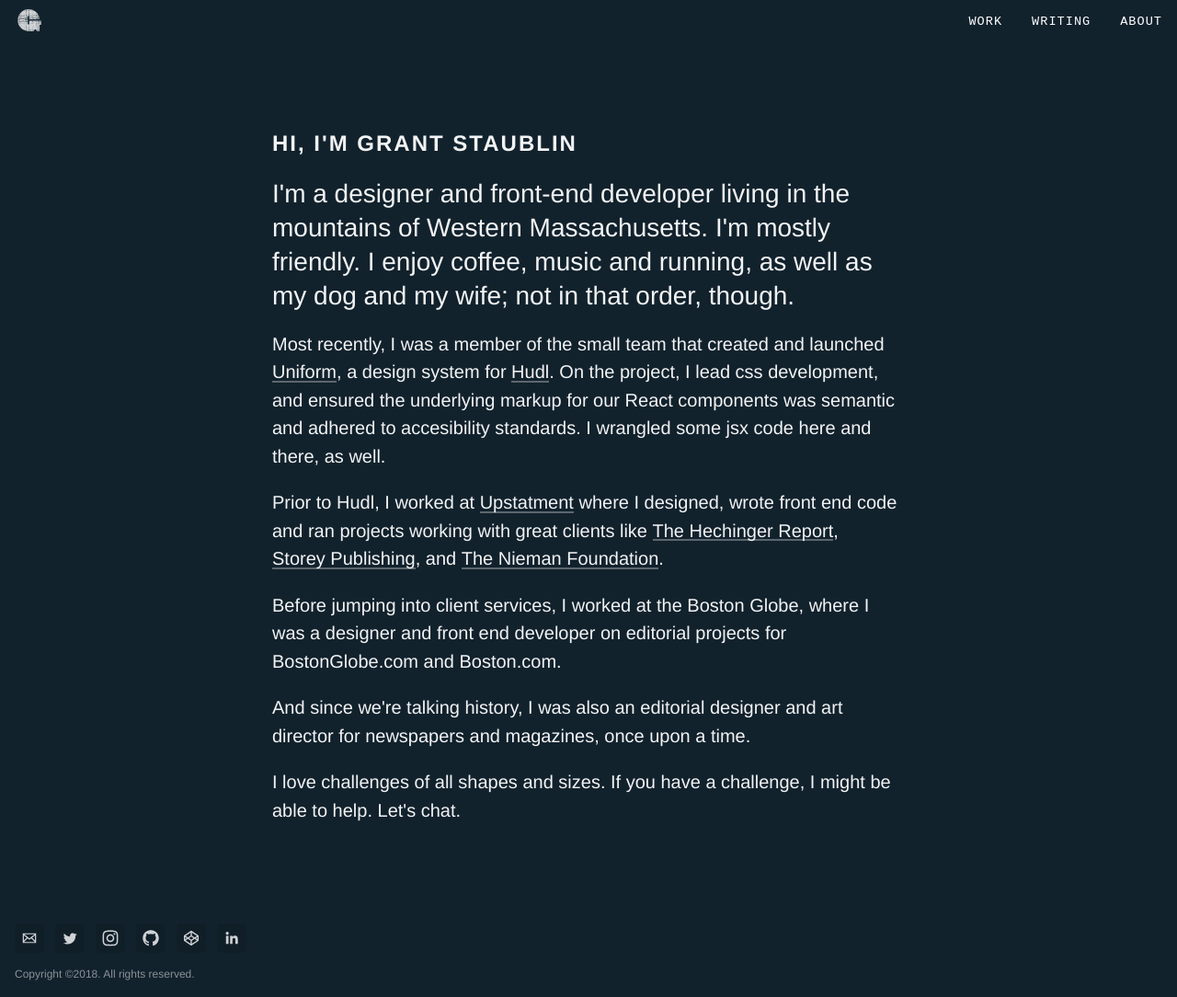
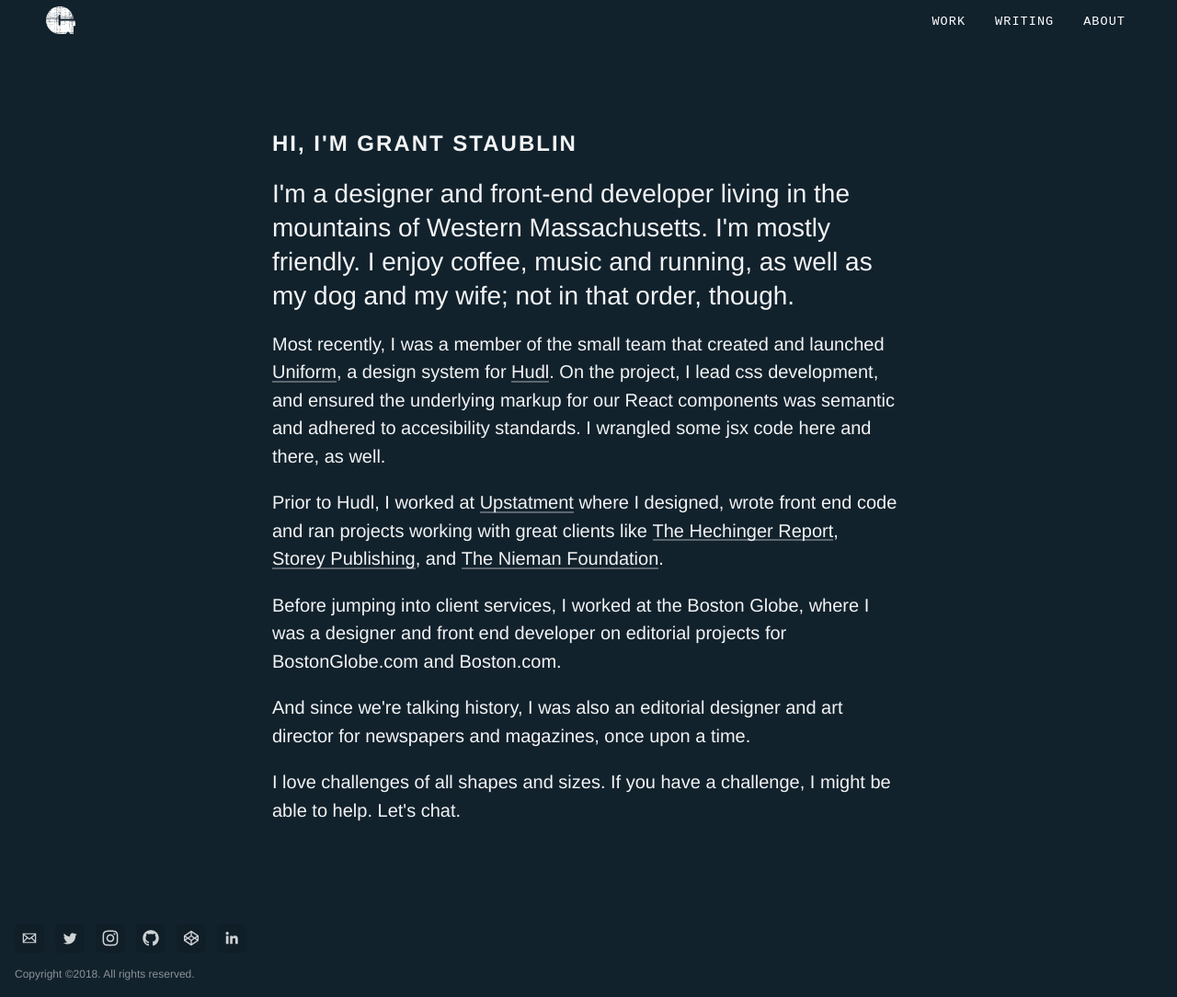
Before and after one commit to gcstaublin/gcstaublin.github.io, a Jekyll site: the page built from index.html, in a window 1280 px wide. Shown: the whole page at 92% size. Built offline with Jekyll 4.4.1, drawn with Linux system fonts in a browser that asks for light colours; nearby versions of some CDN libraries; the list of posts is cut into pages by our own code.

Commit message:
Reworking header, nav a bit

```diff
--- a/static/scss/_header.scss
+++ b/static/scss/_header.scss
@@ -6,7 +6,13 @@
 // --------------------------------------------
 // --------------------------------------------
 .header {
-  padding-left: $space-one;
+  // padding-left: $space-one;
+  width: 100%;
+  max-width: 1200px;
+  margin-left: auto;
+  margin-right: auto;
+
+  background-color: #12222d;
 
   .page-about &,
   .gcs-page--post &,
@@ -21,5 +27,5 @@
 
 .header__inner {
   display: flex;
-  align-items: center;
+  // align-items: center;
 }
--- a/static/scss/_logo.scss
+++ b/static/scss/_logo.scss
@@ -5,28 +5,31 @@
 //
 // --------------------------------------------
 // --------------------------------------------
+
+
+
+
 .logo__container {
   position: relative;
+  display: flex;
+  align-items: center;
+  justify-content: center;
+  width: 51px;
+  background-color: #12222d;
 }
 
 
-.logo__link--hp,
 .logo__link {
   display: block;
-  color: rgba(255, 255, 255, 0.8);
-  transition: transform 0.2s ease, color 0.5s 0.1s ease;
+  // color: rgba(255, 255, 255, 1);
+  color: var(--color-logo);
   transform: scale(1);
+  transform-origin: center;
+  transition: transform 0.2s ease;
 
-  &:hover {
-    transform: scale(1.1);
-    transition: transform 0.4s ease, color 0.1s 0.1s ease;
-  }
+  &:hover { transform: scale(1.1); }
 
-  &:active {
-    color: rgba(255, 255, 255, 0.9);
-    transition: transform 0.2s ease-in-out;
-    transform: scale(1);
-  }
+  &:active { transform: scale(1); }
 }
 
 
@@ -42,18 +45,20 @@
 
 
 .svg--logo--hp {
-  width: 24px;
-  height: 24px;
-  transition: all 0.2s ease;
+  // width: 24px;
+  // height: 24px;
+  width: 32px;
+  height: 32px;
+  transition: all 0.2s;
 
-  @include bp($bp-med) {
-    width: 32px;
-  }
+  // @include bp($bp-med) {
+  //   width: 32px;
+  //   height: 32px;
+  // }
 }
 
 // Standard logo
 .svg--logo {
   width: 32px;
   height: 32px;
-  height: auto;
 }
--- a/static/scss/_variables.scss
+++ b/static/scss/_variables.scss
@@ -253,5 +253,29 @@
 }
 
 
+
+
+// Logo Color
+// --------------------------------------------
+:root {
+  --color-logo: #fff;
+}
+
+.theme--dark-night {
+  --color-logo: #fff;
+}
+
+
+.theme--silver-fox {
+  --color-logo: #8496a5;
+}
+
+.theme--sky-blue {
+  --color-logo: #5baeec;
+}
+
+
+
+
 // Resume Color
 // --------------------------------------------
```
Also changed, not shown: static/css/screen.css, 1 other file.
